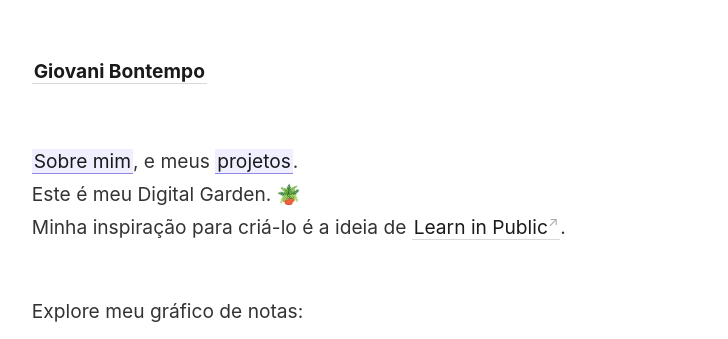
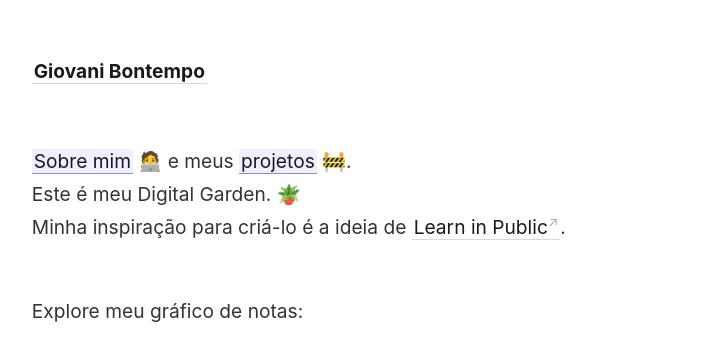
Before and after one commit to gio-bon/MyDigitalGarden, a Jekyll site: the page built from _pages/index.md, in a window 1280 px wide. Shown: the top 339 px of the page, without its empty margins (45-773 px from the left). Built offline with Jekyll 4.4.1, drawn with Linux system fonts in a browser that asks for light colours.

Commit message:
emojis index

```diff
--- a/_pages/index.md
+++ b/_pages/index.md
@@ -5,7 +5,7 @@ id: home
 permalink: /
 ---
 
-<a class="internal-link" href="/about">Sobre mim</a>, e meus [[Projetos|projetos]]. <br>
+<a class="internal-link" href="/about">Sobre mim</a> 🧑‍💻 e meus [[Projetos|projetos]] 🚧. <br>
 Este é meu Digital Garden. 🪴 <br>
 Minha inspiração para criá-lo é a ideia de [Learn in Public](https://segredo.dev/aprenda-em-publico/). <br><br>
 
```
